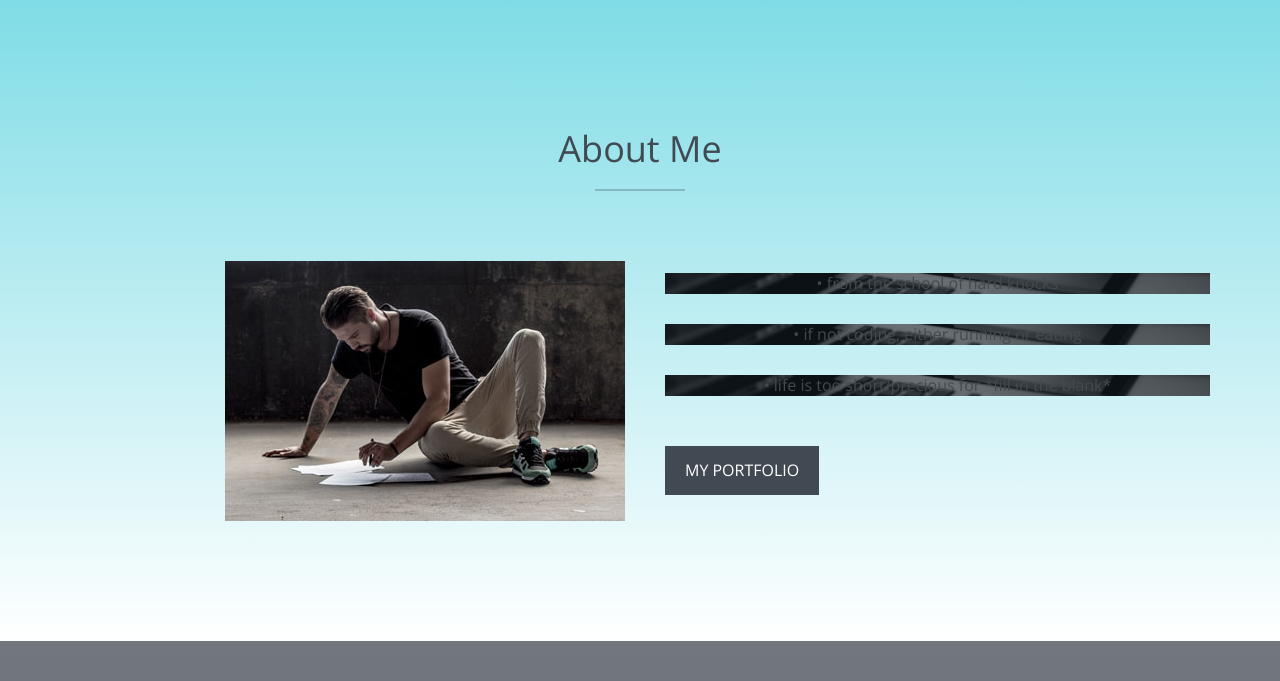
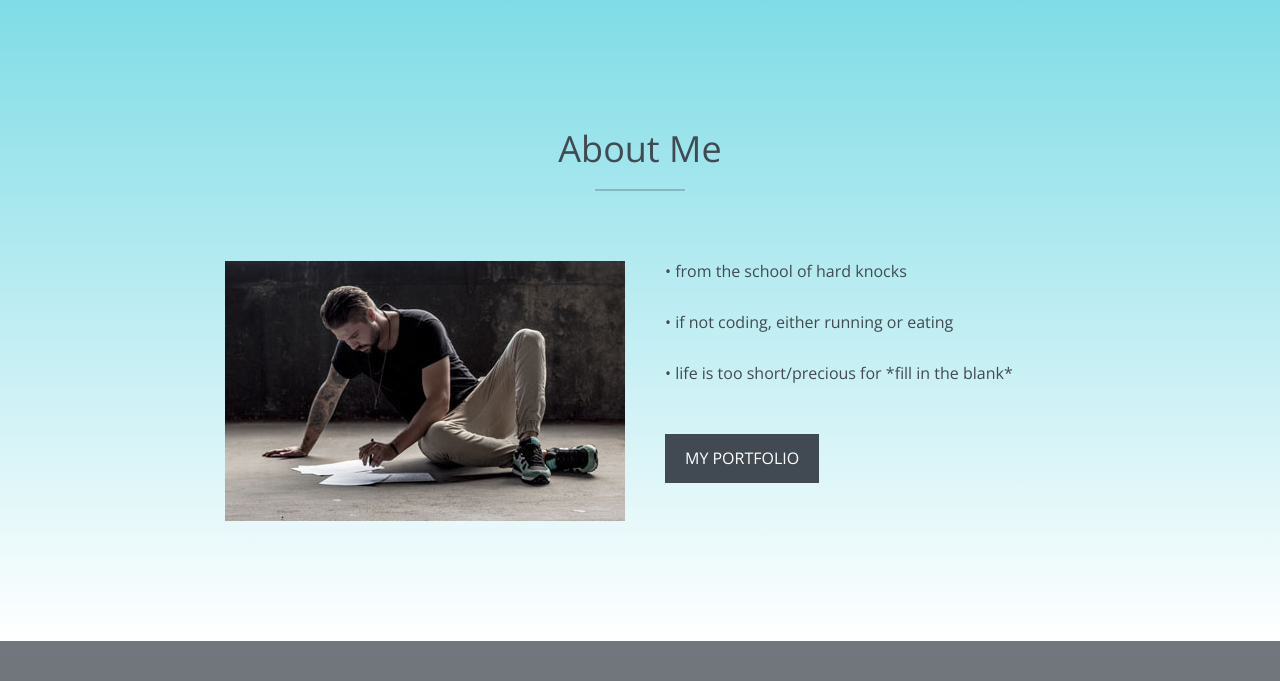
Before and after one commit to pbandjelly/pbandjelly.github.io, a PHP site: page / in a window 1280 px wide. Shown: the part 702-1383 px from the top of the page. Run offline with PHP 8.4, Linux system fonts and the light colour scheme; some libraries are stand-ins or nearby versions.

Commit message:
customizing theme

```diff
--- a/css/style.css
+++ b/css/style.css
@@ -25,6 +25,10 @@ h5 {
 p.intro {
 	font-size: 16px;
 	margin: 12px 0 0;
+	line-height: 24px;
+}
+p.about {
+	font-size: 16px;
 	line-height: 24px;
 }
 a {
--- a/index.html
+++ b/index.html
@@ -81,9 +81,9 @@
       <div class="col-xs-12 col-md-6"> <img src="img/about.jpg" class="img-responsive" alt=""> </div>
       <div class="col-xs-12 col-md-6">
         <div class="about-text">
-          <p class="intro">• from the school of hard knocks</p>
-          <p class="intro">• if not coding, either running or eating</p>
-          <p class="intro">• life is too short/precious for *fill in the blank* </p>
+          <p class="about">• from the school of hard knocks</p>
+          <p class="about">• if not coding, either running or eating</p>
+          <p class="about">• life is too short/precious for *fill in the blank* </p>
           <a href="#portfolio" class="btn btn-default btn-lg page-scroll">My Portfolio</a> </div>
       </div>
     </div>
```
